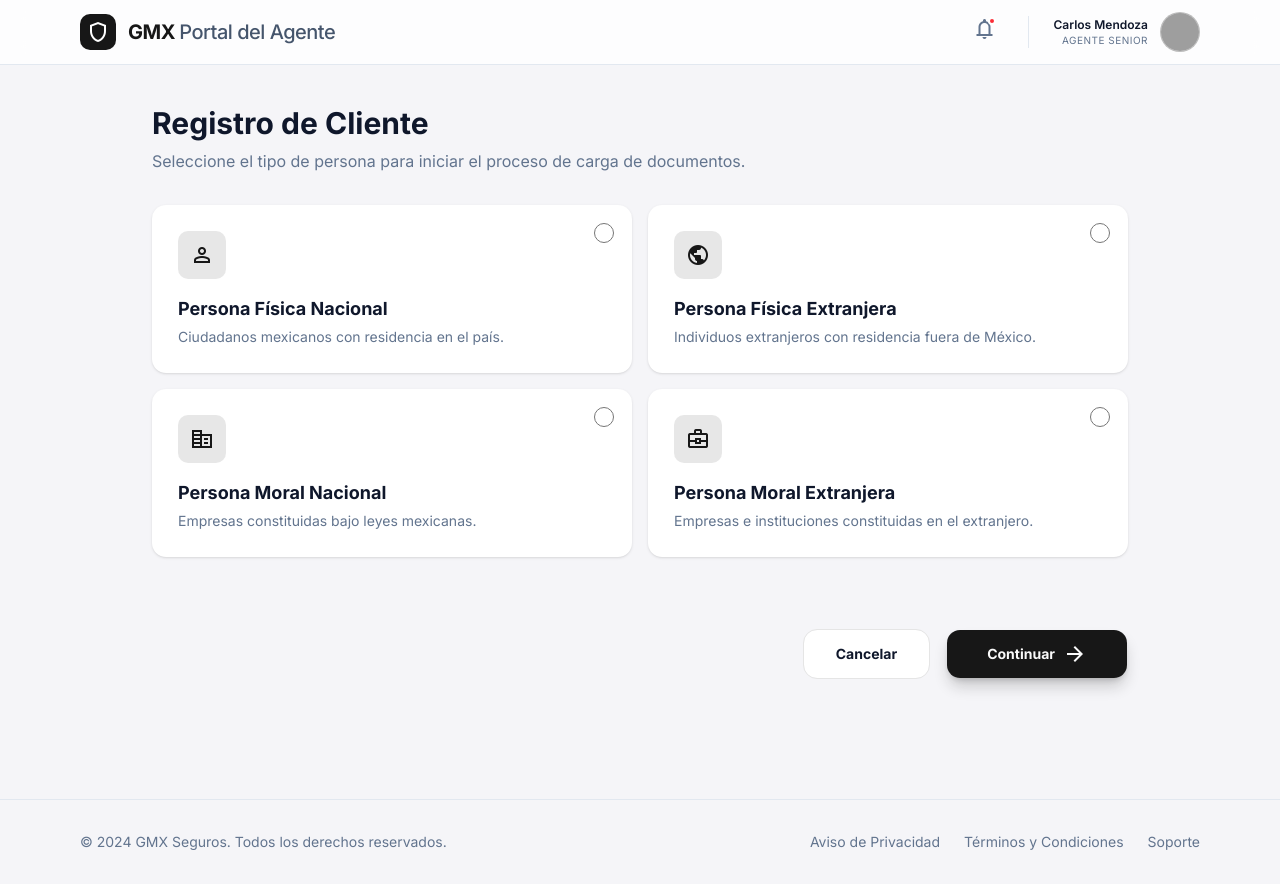
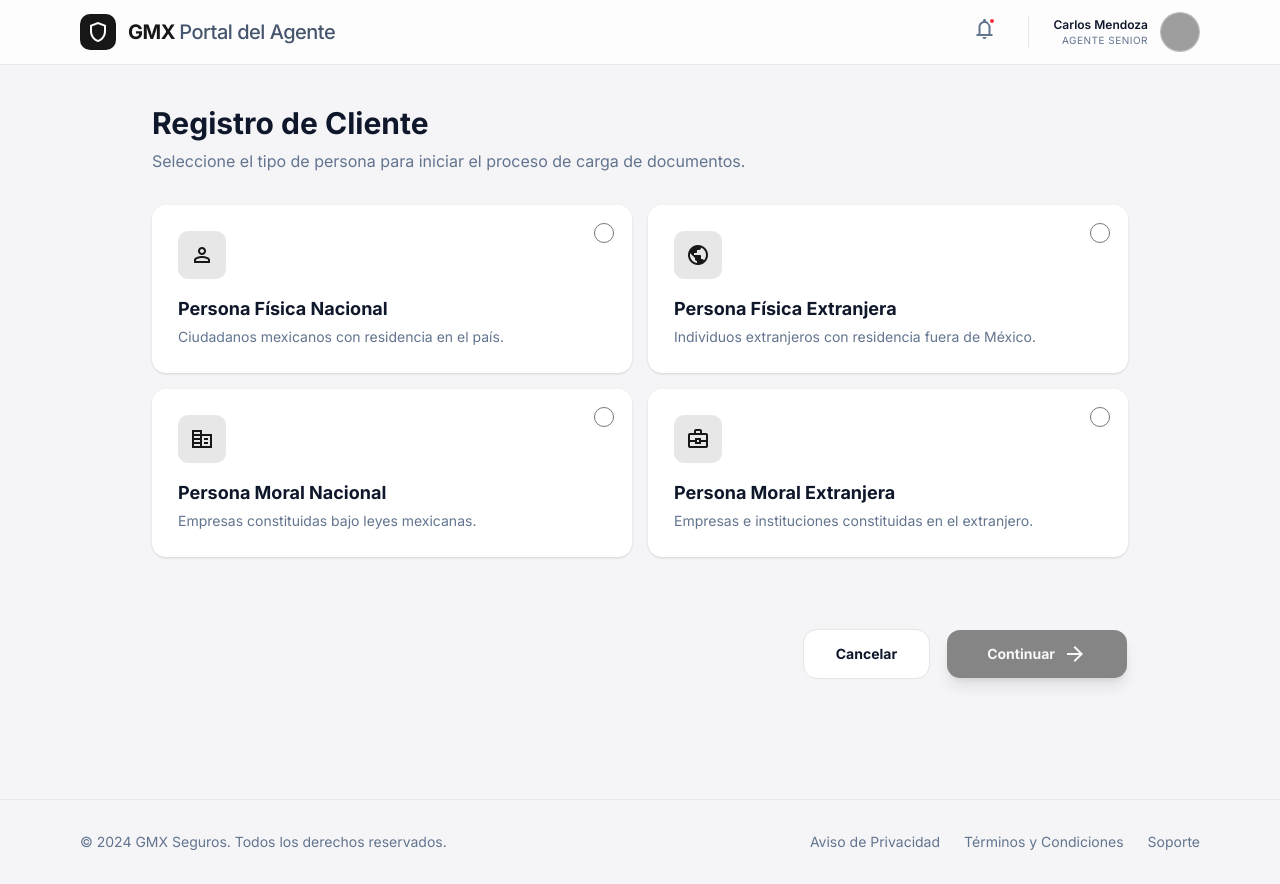
Before and after one commit to Ps3udoDev/gmx-ai-poc, a Next.js app: page / in a window 1280 px wide. Built offline with nearby package versions, Linux system fonts and the light colour scheme; grey boxes are pictures that could not be loaded.

Commit message:
fix: enable continue button only when required docs are uploaded
Clear file input to allow re-uploading same file after removal

```diff
--- a/src/app/page.tsx
+++ b/src/app/page.tsx
@@ -42,6 +42,8 @@ export default function Registration() {
         toast.success(`Documento${e.target.files.length > 1 ? 's' : ''} cargado${e.target.files.length > 1 ? 's' : ''} correctamente`);
       }
     }
+    // Liberar input para permitir resubir el mismo archivo si se elimina
+    e.target.value = '';
   };
 
   const handleFileRemove = (activeDocId: string) => {
@@ -370,6 +372,7 @@ export default function Registration() {
           </Button>
           <Button
             onClick={handleContinue}
+            disabled={!personaType || (uploadedRequired < requiredOnlyDocs.length && !fastTrackCedulaLoaded)}
             className="px-10 py-6 rounded-xl font-bold shadow-lg shadow-primary/20 flex items-center gap-2"
           >
             Continuar
```
